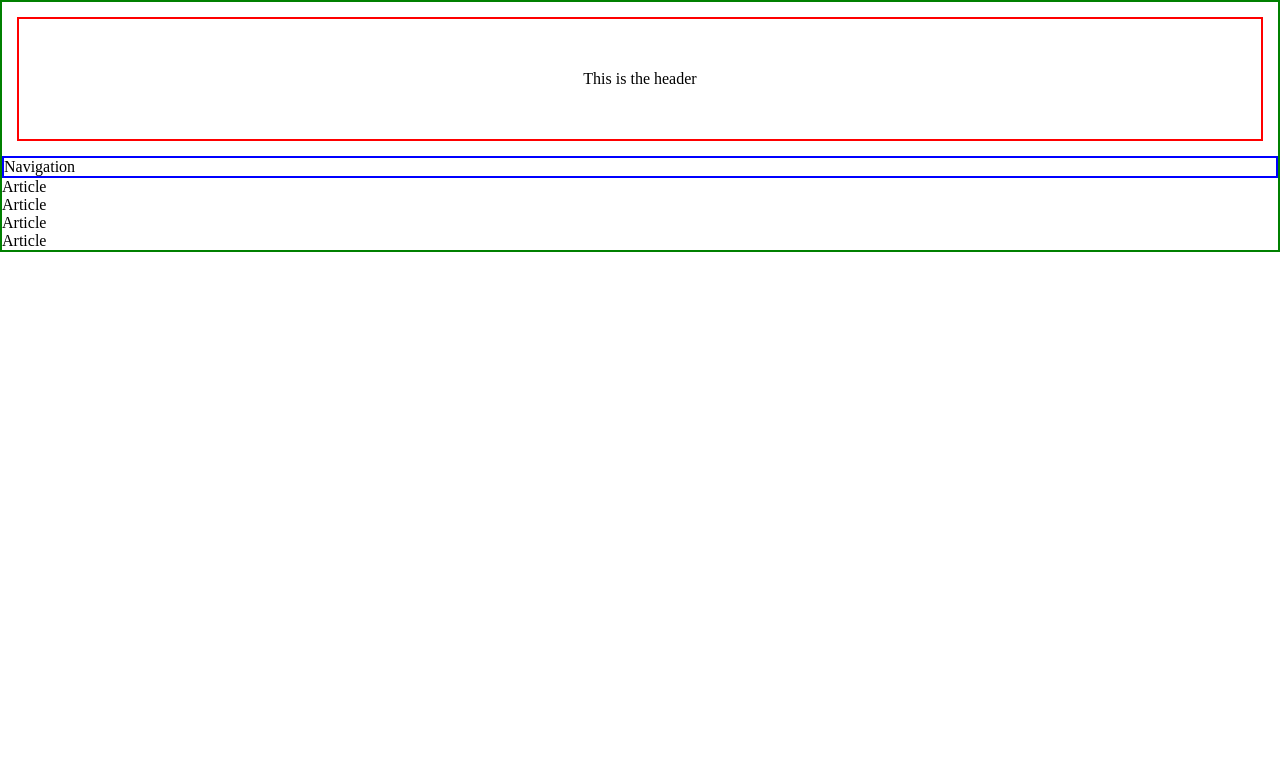
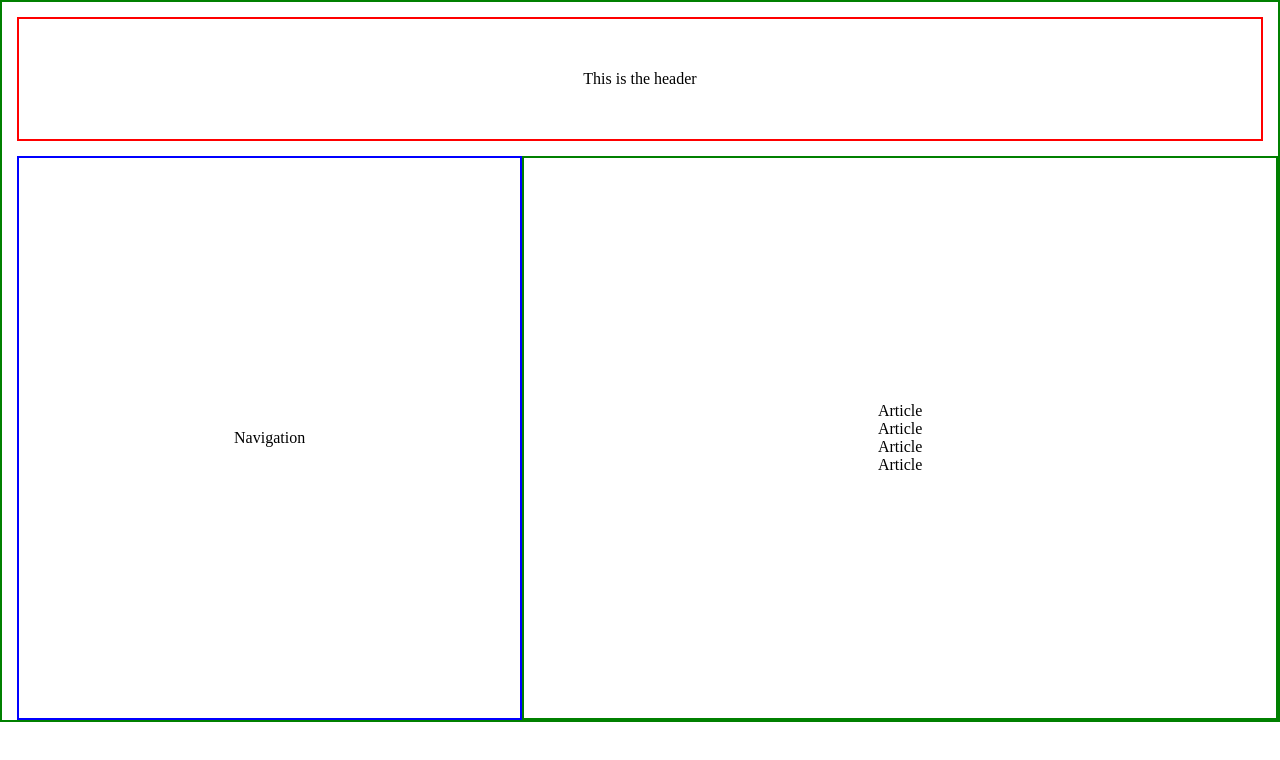
Before and after one commit to Zain-Ashfaq/flexbox-challenge-1, a plain HTML site: page index.html in a window 1280 px wide. Drawn offline with Linux system fonts and the light colour scheme.

Commit message:
Added desktop version of article and header

```diff
--- a/index.html
+++ b/index.html
@@ -10,13 +10,15 @@
   <body>
     <header>This is the header</header>
     <main>
+      <div class="main-container">
         <nav>Navigation</nav>
-      <section>
+        <section class="article">
           <p>Article</p>
           <p>Article</p>
           <p>Article</p>
           <p>Article</p>
         </section>
+      </div>
     </main>
   </body>
 </html>
--- a/style.css
+++ b/style.css
@@ -17,5 +17,22 @@ header {
 
 nav {
   display: flex;
+  align-items: center;
+  justify-content: center;
   border: solid blue 2px;
+  width: 40%;
+  height: 70vh;
+  margin-left: 15px;
 }
+.article {
+  display: flex;
+  flex-direction: column;
+  border: solid green 2px;
+  width: 60%;
+  justify-content: center;
+  align-items: center;
+}
+.main-container {
+  display: flex;
+  flex-direction: row;
+}
```
Lines whose indentation alone changed are shown as unchanged.
